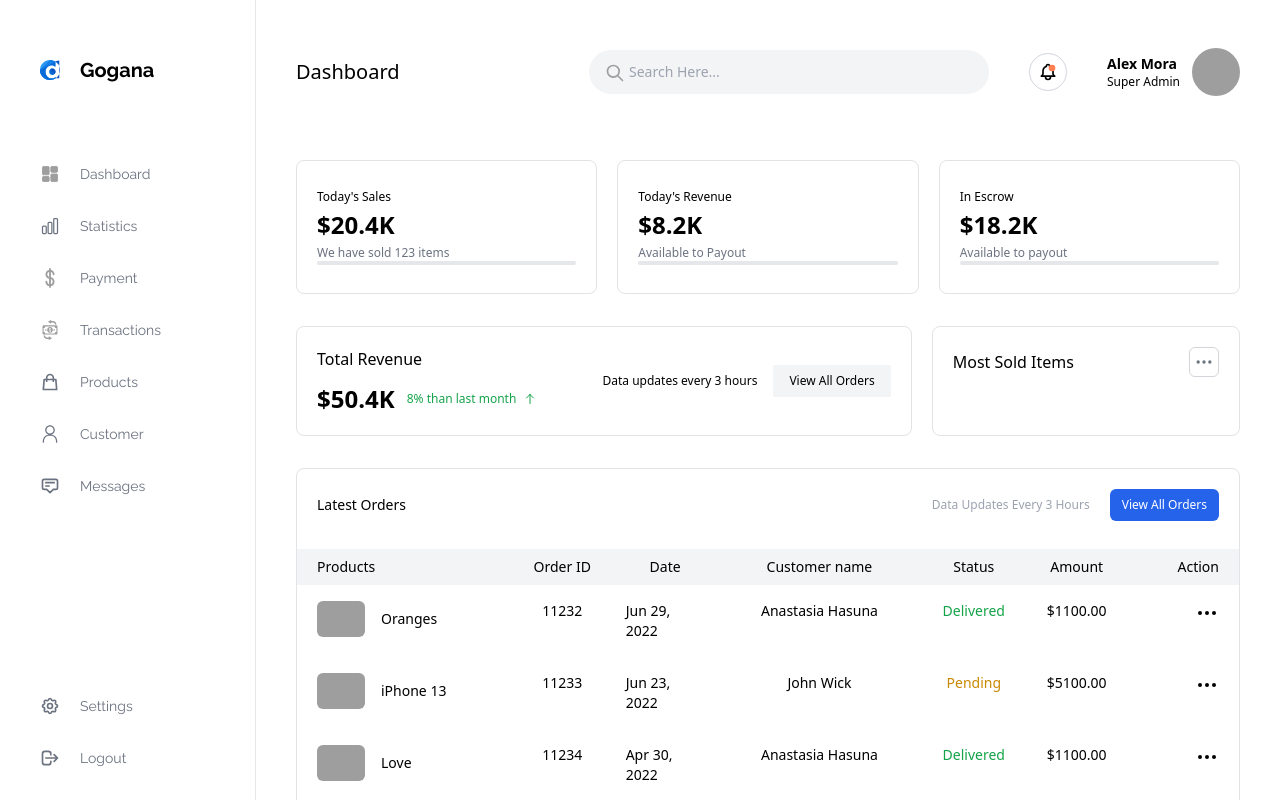
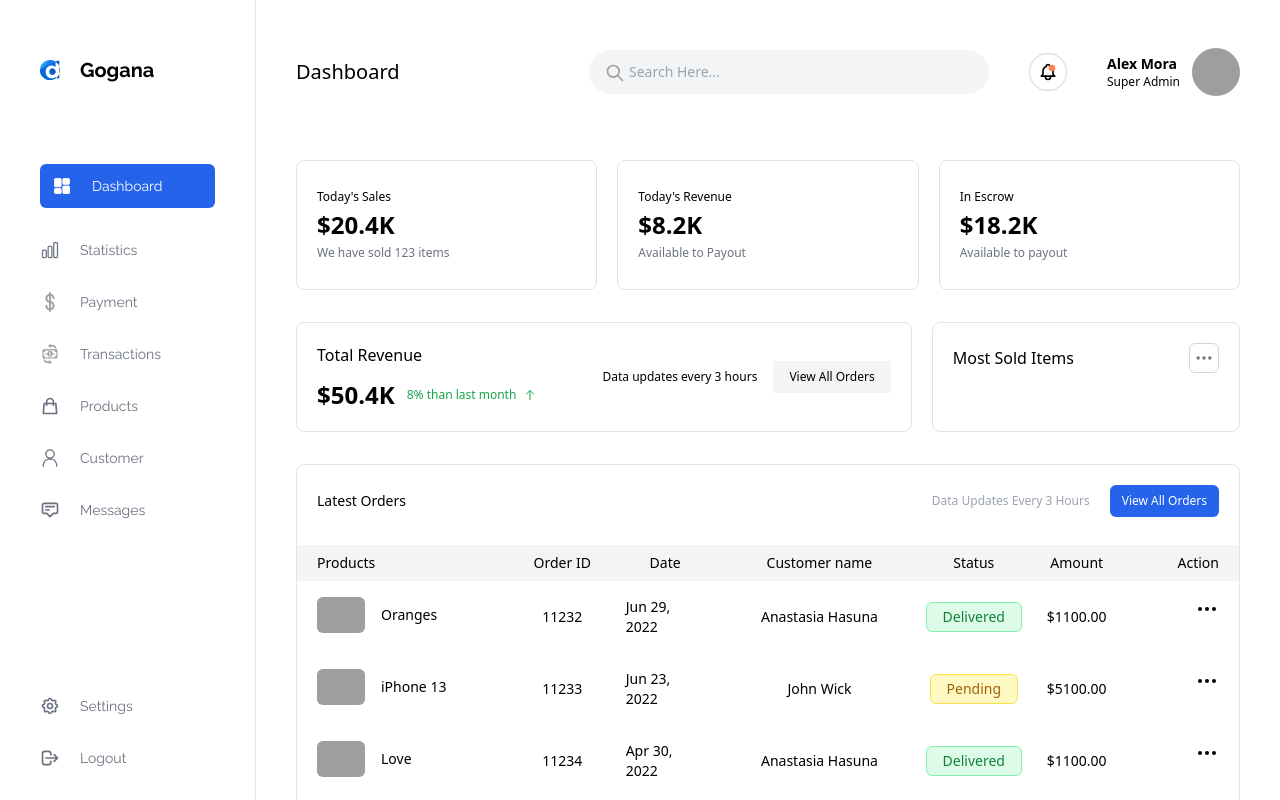
Before and after one commit to Wixi105/gogana-built, a Vue app: page / in a window 1280 px wide. Shown: the top 800 px of the page. Built offline with nearby package versions, Linux system fonts and the light colour scheme; grey boxes are pictures that could not be loaded.

Commit message:
working on changes
Signed-off-by: Eric Junior Nyarko Sampson <ericsampson105@gmail.com>

```diff
--- /dev/null
+++ b/src/components/ChartBar.vue
@@ -0,0 +1,51 @@
+<template>
+  <BarChart
+    :chart-data="data"
+    :options="options"
+    css-classes="chart-container"
+  />
+</template>
+
+<script setup>
+import { BarChart } from "vue-chart-3";
+import { ref, computed } from "vue";
+
+import {
+  Chart,
+  BarController,
+  CategoryScale,
+  LinearScale,
+  BarElement,
+} from "chart.js";
+
+Chart.register(BarController, CategoryScale, LinearScale, BarElement);
+
+const dataValues = ref([
+  [1, 3, 5, 7, 2, 4, 6],
+  [1, 5, 2, 6, 3, 7, 4],
+]);
+
+const data = computed(() => ({
+  labels: ["Jan", "Feb", "Mar", "April", "May", "Jun", "Jul", "Aug", "Sep"],
+  datasets: [
+    {
+      label: "Foo",
+      data: dataValues.value[0],
+      backgroundColor: "#FEFEFE",
+    },
+    {
+      label: "Bar",
+      data: dataValues.value[1],
+      backgroundColor: "#2369C4",
+    },
+  ],
+}));
+
+const options = ref({
+  plugins: {
+    title: {
+      text: "Bar",
+    },
+  },
+});
+</script>
--- a/src/components/ChartItem.vue
+++ b/src/components/ChartItem.vue
@@ -1,6 +1,6 @@
 <template>
   <div
-    class="py-7 px-5 border border-gray-500 border-opacity-20 w-1/3 rounded-lg"
+    class="py-7 px-5 border border-gray-500 border-opacity-20 w-1/3 rounded-lg flex"
   >
     <section>
       <p class="text-xs pb-1">{{ label }}</p>
@@ -8,11 +8,11 @@
       <p class="text-xs text-gray-500 pt-1">{{ desc }}</p>
     </section>
     <section>
-      <div class="border-2 rounded-full"></div>
     </section>
   </div>
 </template>
 
 <script setup>
 defineProps(["label", "price", "desc"]);
+
 </script>
--- a/src/components/TableItem.vue
+++ b/src/components/TableItem.vue
@@ -38,21 +38,25 @@
           </div>
           <p class="ml-4 self-center">{{ datum.product_name }}</p>
         </li>
-        <li class="justify-self-center">{{ datum.order_id }}</li>
-        <li class="justify-self-center">{{ datum.date }}</li>
-        <li class="justify-self-center col-span-2">{{ datum.name }}</li>
+        <li class="justify-self-center self-center">{{ datum.order_id }}</li>
+        <li class="justify-self-center self-center">{{ datum.date }}</li>
+        <li class="justify-self-center col-span-2 self-center">
+          {{ datum.name }}
+        </li>
         <li
-          class="justify-self-center text-sm"
+          class="justify-self-center text-sm self-center px-4 py-1 rounded-md"
           :class="
-            datum.status === 'Pending' ? 'text-yellow-600' : 'text-green-600'
+            datum.status === 'Pending'
+              ? 'text-yellow-700 bg-yellow-100 border border-yellow-300'
+              : 'text-green-700 bg-green-100 border border-green-300'
           "
         >
           {{ datum.status }}
         </li>
-        <li class="justify-self-center">{{ datum.amount }}</li>
+        <li class="justify-self-center self-center">{{ datum.amount }}</li>
         <li class="justify-self-end">
           <svg
-            class="w-6 h-6"
+            class="w-6 h-6 self-center"
             fill="none"
             stroke="currentColor"
             viewBox="0 0 24 24"
--- a/src/main.js
+++ b/src/main.js
@@ -4,7 +4,8 @@ import { createPinia } from "pinia";
 import App from "./App.vue";
 import router from "./router";
 
-import "./index.css";
+// import "./plugins/chart.js";
+import "./main.css";
 
 const app = createApp(App);
 
--- /dev/null
+++ b/src/plugins/chart.js
@@ -0,0 +1,3 @@
+import { Chart, Legend, Title, Tooltip } from "chart.js";
+
+Chart.register(Legend, Title, Tooltip);
--- a/src/views/SideBar.vue
+++ b/src/views/SideBar.vue
@@ -81,12 +81,14 @@
     <!-- Nav Item Start -->
     <section class="mt-20 text-gray-500">
       <!-- Home Nav-Item -->
-      <div class="flex my-8 text-sm cursor-pointer">
+      <div
+        class="flex my-8 text-sm cursor-pointer bg-blue-600 p-3 rounded-md text-white"
+      >
         <svg
           class="w-5 mr-5"
           viewBox="0 0 24 24"
-          fill="#9e9e9e"
-          stroke="#9e9e9e"
+          fill="#fff"
+          stroke="#fff"
           xmlns="http://www.w3.org/2000/svg"
         >
           <path
```
Also changed, not shown: src/components/ChartDonut.vue (added), src/main.css (renamed from src/index.css).
